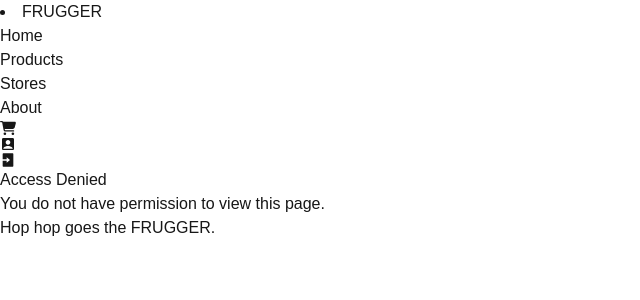
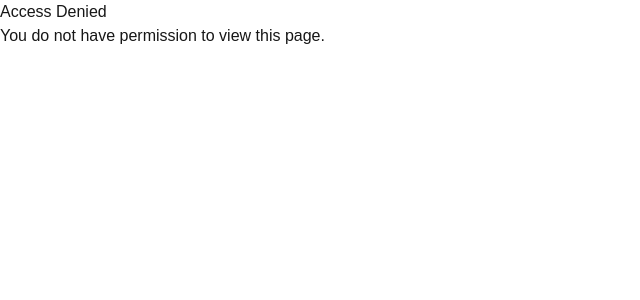
Before and after one commit to JCWD3004-Faiz/finpro-team-2, a Next.js app in the folder apps/web/: page /admin-super/stores in a window 1280 px wide. Shown: the top 300 px of the page, without its empty margins (0-640 px from the left). Built offline with nearby package versions, Linux system fonts and the light colour scheme; a web font is replaced by a local one.

Commit message:
navbar footer conditional rendering fix

```diff
--- a/apps/web/src/pages/_app.tsx
+++ b/apps/web/src/pages/_app.tsx
@@ -17,9 +17,8 @@ export default function App({ Component, pageProps }: AppProps) {
 
   const accessDenied = useCheckAccess();
 
-  const noNavbarPaths = ["/auth/login-page", "/auth/register", "/auth/login-and-register", "/admin"];
-
-  const shouldHideLayout = noNavbarPaths.includes(router.pathname);
+  const hideNavAdmin = router.pathname.startsWith("/admin");
+  const hideNavAuth = router.pathname.startsWith("/auth")
 
   // Define paths where you want to show the LocationHeader
   const showLocationHeaderPaths = ["/", "/home"]; // Example paths to show the LocationHeader
@@ -30,12 +29,12 @@ export default function App({ Component, pageProps }: AppProps) {
       {/* Conditionally render LocationHeader */}
       {shouldShowLocationHeader && <LocationHeader />}  {/* Conditionally render LocationHeader */}
 
-      {!shouldHideLayout && <Navbar />} {/* Conditionally render Navbar */}
+      {!hideNavAdmin && !hideNavAuth && <Navbar />} {/* Conditionally render Navbar */}
 
       {/* Conditionally render Component based on access or not */}
       {accessDenied ? <AccessDenied /> : <Component {...pageProps} />}
 
-      {!shouldHideLayout && <Footer />} {/* Conditionally render Footer */}
+      {!hideNavAdmin && !hideNavAuth && <Footer />} {/* Conditionally render Footer */}
     </Provider>
   );
 }
```
